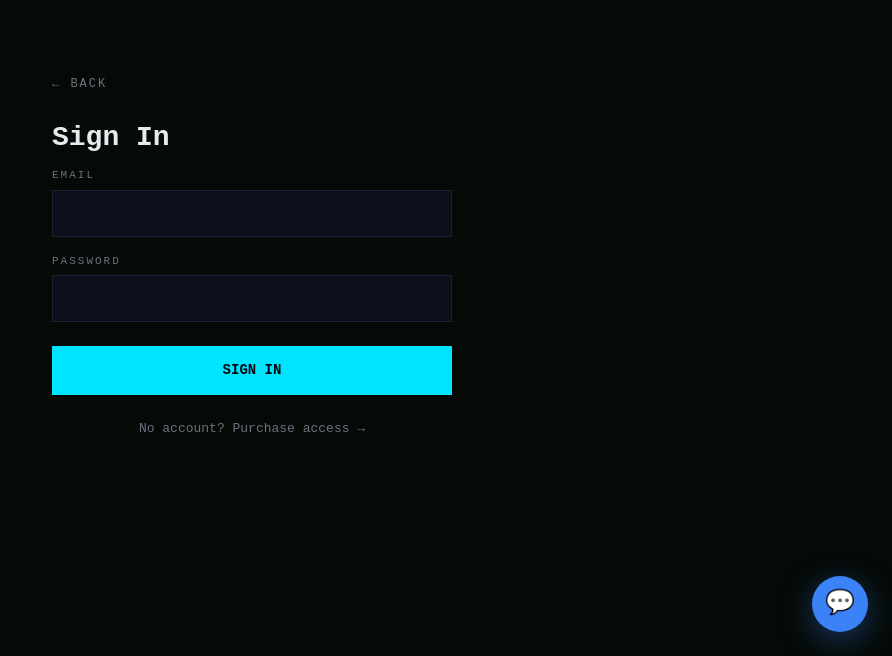
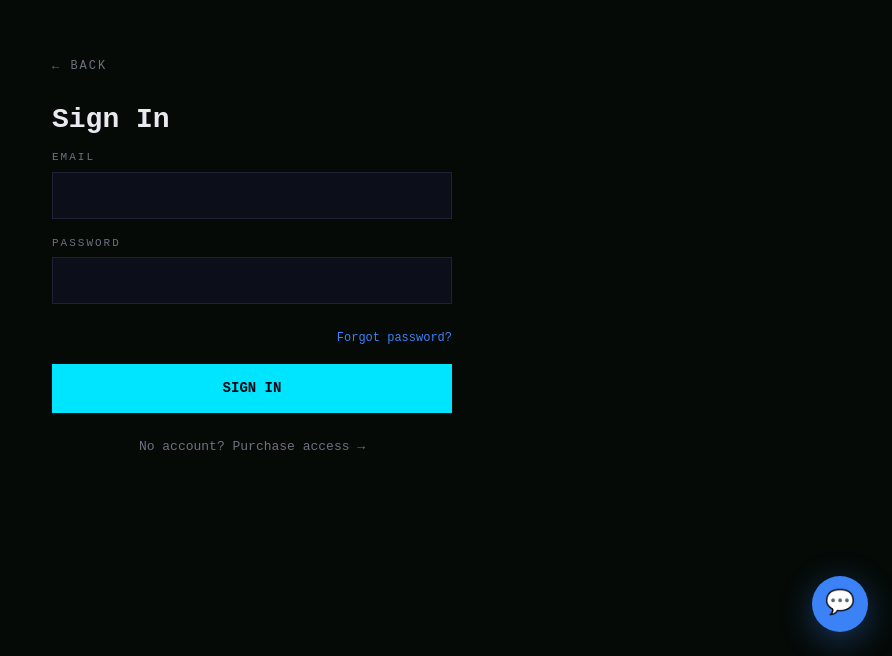
Before and after one commit to derekhuit-afk/depositiq, a Next.js app: page /login in a window 1280 px wide. Shown: the part 144-800 px from the top of the page, without its empty margins (388-1280 px from the left). Built offline with nearby package versions, Linux system fonts and the light colour scheme.

Commit message:
feat: add forgot password link to login page

```diff
--- a/app/login/page.tsx
+++ b/app/login/page.tsx
@@ -38,6 +38,10 @@ export default function Login() {
             <input type="password" value={password} onChange={e => setPassword(e.target.value)} required
               style={{ width: "100%", background: "#0C0E1A", border: "1px solid #1E2235", color: "#E8EAF0", padding: "12px 16px", fontSize: "14px", outline: "none", boxSizing: "border-box" }} />
           </div>
+          <div style={{ textAlign:"right", marginTop:6, marginBottom:16 }}>
+            <a href="/forgot-password" style={{ fontSize:12, color:"#3B82F6", textDecoration:"none" }}>Forgot password?</a>
+          </div>
+
           <button type="submit" disabled={loading}
             style={{ width: "100%", background: "#00E5FF", color: "#050810", padding: "14px", fontWeight: 900, fontSize: "14px", border: "none", cursor: loading ? "not-allowed" : "pointer" }}>
             {loading ? "SIGNING IN..." : "SIGN IN"}
```
